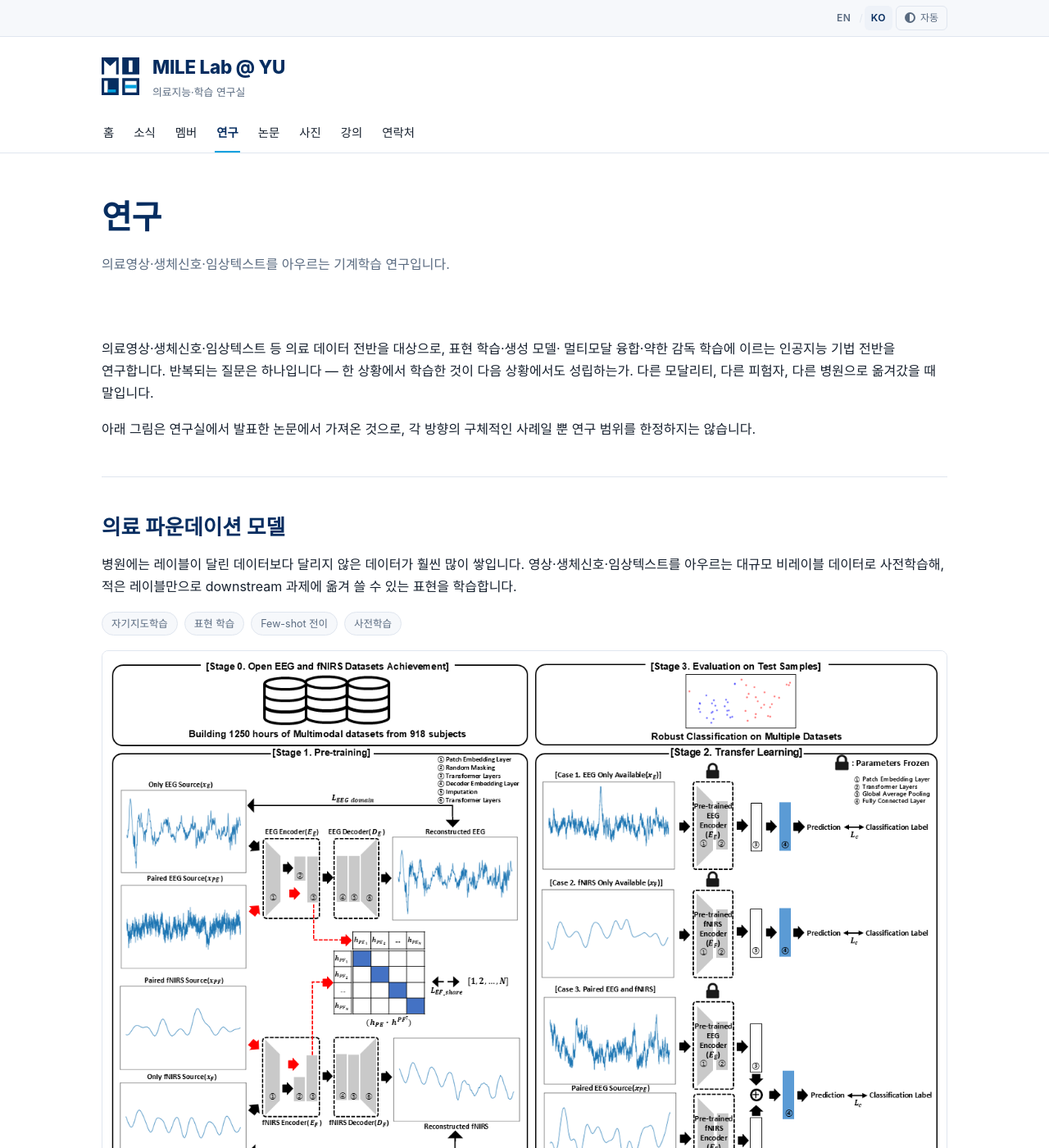
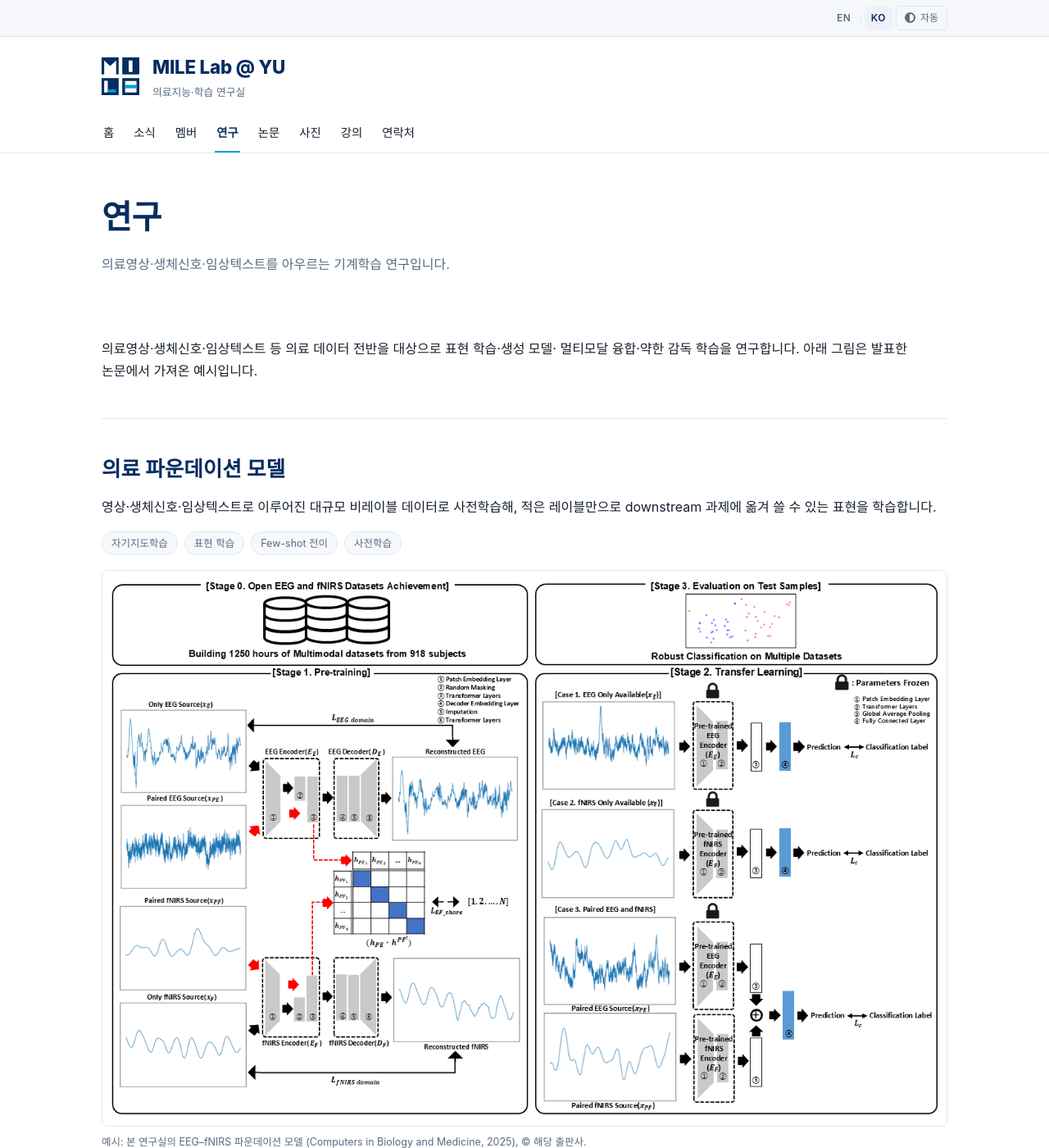
Before and after one commit to milelab-yu/milelab-yu.github.io, a Jekyll site: the page built from ko/research.md, in a window 1280 px wide and 1400 px high. Shown: the whole window at 82% size. Built offline with Jekyll 4.4.1, drawn with Linux system fonts in a browser that asks for light colours; some of the changed text lies outside the part shown.

Commit message:
copy: 연구 페이지 설명 축약 (그림·키워드 유지)
각 분야 요약을 1문장으로, 도입부를 한 문단으로 줄임. 논문 그림 4장과
출처 고지, 키워드는 그대로 유지.

Co-Authored-By: Claude Opus 5 (1M context) <noreply@anthropic.com>
Claude-Session: https://claude.ai/code/session_01W96o5EccXN4i3Jh1jTfkA5

```diff
--- a/_data/research.yml
+++ b/_data/research.yml
@@ -4,10 +4,7 @@ en:
   - id: foundation-models
     title: "Medical Foundation Models"
     summary: >-
-      Hospitals accumulate far more unlabelled data than labelled data. We
-      pre-train on large unlabelled collections — images, biosignals, and
-      clinical text — to learn representations that a downstream task can reuse
-      from a handful of labels.
+      Pre-training on large unlabelled collections of images, biosignals, and clinical text, so that a downstream task can start from a handful of labels.
     figure: "/assets/img/research/cibm.png"
     figure_credit: "Example from our EEG–fNIRS foundation model (Computers in Biology and Medicine, 2025), © the respective publisher."
     keywords:
@@ -19,10 +16,7 @@ en:
   - id: multimodal
     title: "Multimodal and Cross-Modality Learning"
     summary: >-
-      Different modalities carry complementary evidence, and in practice some of
-      them are missing. We study how to fuse image, signal, and text together,
-      and how to translate one modality into another when acquiring it is
-      expensive or impossible.
+      Fusing image, signal, and text together, and translating one modality into another when acquiring it is expensive or impossible.
     figure: "/assets/img/research/spine.png"
     figure_credit: "Example from our PET/MR synthesis work (The Spine Journal, 2024), © the respective publisher."
     keywords:
@@ -34,10 +28,7 @@ en:
   - id: generative
     title: "Generative Models for Medical Data"
     summary: >-
-      Generative models let us synthesise data under stated conditions, model
-      how a disease progresses, and share realistic data without exposing
-      patients. We work on diffusion models and GANs with explicit control over
-      anatomy and clinical condition.
+      Diffusion models and GANs with explicit control over anatomy and clinical condition — for synthesis, disease progression, and privacy-preserving sharing.
     figure: "/assets/img/research/pattern_recognition.png"
     figure_credit: "Example from our conditional GAN work on Alzheimer's progression (Pattern Recognition, 2023), © the respective publisher."
     keywords:
@@ -49,10 +40,7 @@ en:
   - id: label-efficient
     title: "Label-Efficient and Robust Learning"
     summary: >-
-      Medical labels are scarce, expensive, and often subjective — and a model
-      that works at one hospital frequently fails at the next. We study learning
-      under weak, noisy, or shifting supervision so that accuracy survives the
-      move to a new site, a new scanner, or a new patient.
+      Learning under weak, noisy, or shifting supervision, so that accuracy survives a new site, a new scanner, or a new patient.
     figure: "/assets/img/research/tnsre.png"
     figure_credit: "Example from our EEG-based pain assessment work (IEEE TNSRE, 2026), © the respective publisher."
     keywords:
@@ -64,9 +52,7 @@ en:
   - id: clinical-ai
     title: "Trustworthy Clinical AI"
     summary: >-
-      A model is only useful in the clinic if a clinician can tell when to rely
-      on it. We work on interpretability, calibrated uncertainty, and evaluation
-      protocols that reflect how a system will actually be used.
+      Interpretability, calibrated uncertainty, and evaluation protocols that reflect how a system will actually be used in the clinic.
     keywords:
       - "Interpretability"
       - "Uncertainty estimation"
@@ -77,9 +63,7 @@ ko:
   - id: foundation-models
     title: "의료 파운데이션 모델"
     summary: >-
-      병원에는 레이블이 달린 데이터보다 달리지 않은 데이터가 훨씬 많이 쌓입니다.
-      영상·생체신호·임상텍스트를 아우르는 대규모 비레이블 데이터로 사전학습해,
-      적은 레이블만으로 downstream 과제에 옮겨 쓸 수 있는 표현을 학습합니다.
+      영상·생체신호·임상텍스트로 이루어진 대규모 비레이블 데이터로 사전학습해, 적은 레이블만으로 downstream 과제에 옮겨 쓸 수 있는 표현을 학습합니다.
     figure: "/assets/img/research/cibm.png"
     figure_credit: "예시: 본 연구실의 EEG–fNIRS 파운데이션 모델 (Computers in Biology and Medicine, 2025), © 해당 출판사."
     keywords:
@@ -91,9 +75,7 @@ ko:
   - id: multimodal
     title: "멀티모달·모달리티 간 학습"
     summary: >-
-      모달리티마다 담고 있는 정보가 다르고, 실제 현장에서는 그중 일부가 빠져 있습니다.
-      영상·신호·텍스트를 함께 융합하는 방법과, 촬영 비용이 크거나 아예 얻을 수 없는
-      모달리티를 다른 모달리티에서 생성해내는 방법을 연구합니다.
+      영상·신호·텍스트를 함께 융합하는 방법과, 얻기 어렵거나 촬영 비용이 큰 모달리티를 다른 모달리티에서 생성해내는 방법을 연구합니다.
     figure: "/assets/img/research/spine.png"
     figure_credit: "예시: 본 연구실의 PET/MR 합성 연구 (The Spine Journal, 2024), © 해당 출판사."
     keywords:
@@ -105,9 +87,7 @@ ko:
   - id: generative
     title: "의료 데이터 생성 모델"
     summary: >-
-      생성 모델을 쓰면 원하는 조건에 맞는 데이터를 만들고, 질환의 진행을 모델링하고,
-      환자 정보를 노출하지 않으면서 현실적인 데이터를 공유할 수 있습니다.
-      해부학적 구조와 임상 조건을 명시적으로 통제하는 diffusion·GAN을 다룹니다.
+      해부학적 구조와 임상 조건을 명시적으로 통제하는 diffusion·GAN으로 데이터 합성, 질환 진행 모델링, 프라이버시 보존 공유를 다룹니다.
     figure: "/assets/img/research/pattern_recognition.png"
     figure_credit: "예시: 본 연구실의 알츠하이머 진행 조건부 GAN 연구 (Pattern Recognition, 2023), © 해당 출판사."
     keywords:
@@ -119,9 +99,7 @@ ko:
   - id: label-efficient
     title: "레이블 효율·강건 학습"
     summary: >-
-      의료 레이블은 적고, 비싸고, 주관적입니다. 게다가 한 병원에서 잘 되던 모델이
-      다음 병원에서는 무너지는 일이 흔합니다. 약하거나 잡음이 섞이거나 분포가 바뀌는
-      감독 신호 아래에서도 성능이 유지되는 학습 방법을 연구합니다.
+      약하거나 잡음이 섞이거나 분포가 바뀌는 감독 신호 아래에서도, 다른 기관·장비·환자로 옮겨갔을 때 성능이 유지되는 학습을 연구합니다.
     figure: "/assets/img/research/tnsre.png"
     figure_credit: "예시: 본 연구실의 뇌파 기반 통증 평가 연구 (IEEE TNSRE, 2026), © 해당 출판사."
     keywords:
@@ -133,9 +111,7 @@ ko:
   - id: clinical-ai
     title: "신뢰할 수 있는 임상 AI"
     summary: >-
-      임상에서 쓸모 있으려면 의료진이 언제 그 모델을 믿어도 되는지 판단할 수 있어야
-      합니다. 해석 가능성, 보정된 불확실성, 그리고 실제 사용 방식을 반영한 평가
-      프로토콜을 함께 연구합니다.
+      해석 가능성, 보정된 불확실성, 그리고 실제 임상 사용 방식을 반영한 평가 프로토콜을 연구합니다.
     keywords:
       - "해석 가능성"
       - "불확실성 추정"
--- a/ko/research.md
+++ b/ko/research.md
@@ -12,14 +12,9 @@ intro: "의료영상·생체신호·임상텍스트를 아우르는 기계학습
 
 <section class="section">
 <p>
-의료영상·생체신호·임상텍스트 등 의료 데이터 전반을 대상으로, 표현 학습·생성 모델·
-멀티모달 융합·약한 감독 학습에 이르는 인공지능 기법 전반을 연구합니다. 반복되는 질문은
-하나입니다 — 한 상황에서 학습한 것이 다음 상황에서도 성립하는가. 다른 모달리티, 다른
-피험자, 다른 병원으로 옮겨갔을 때 말입니다.
-</p>
-<p>
-아래 그림은 연구실에서 발표한 논문에서 가져온 것으로, 각 방향의 구체적인 사례일 뿐
-연구 범위를 한정하지는 않습니다.
+의료영상·생체신호·임상텍스트 등 의료 데이터 전반을 대상으로 표현 학습·생성 모델·
+멀티모달 융합·약한 감독 학습을 연구합니다. 아래 그림은 발표한 논문에서 가져온
+예시입니다.
 </p>
 </section>
 
```
Also changed, not shown: research.md (+4 -9 lines).
